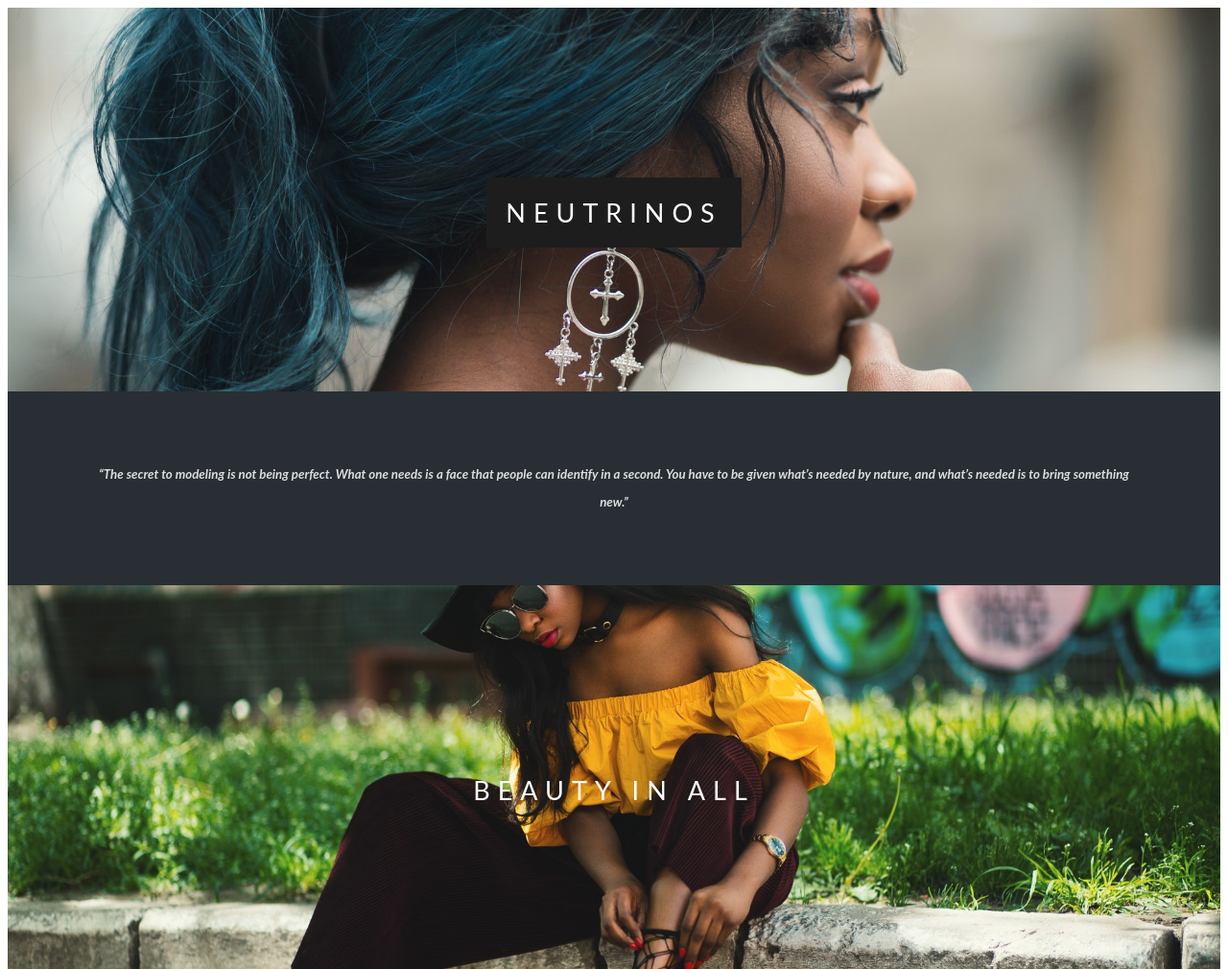
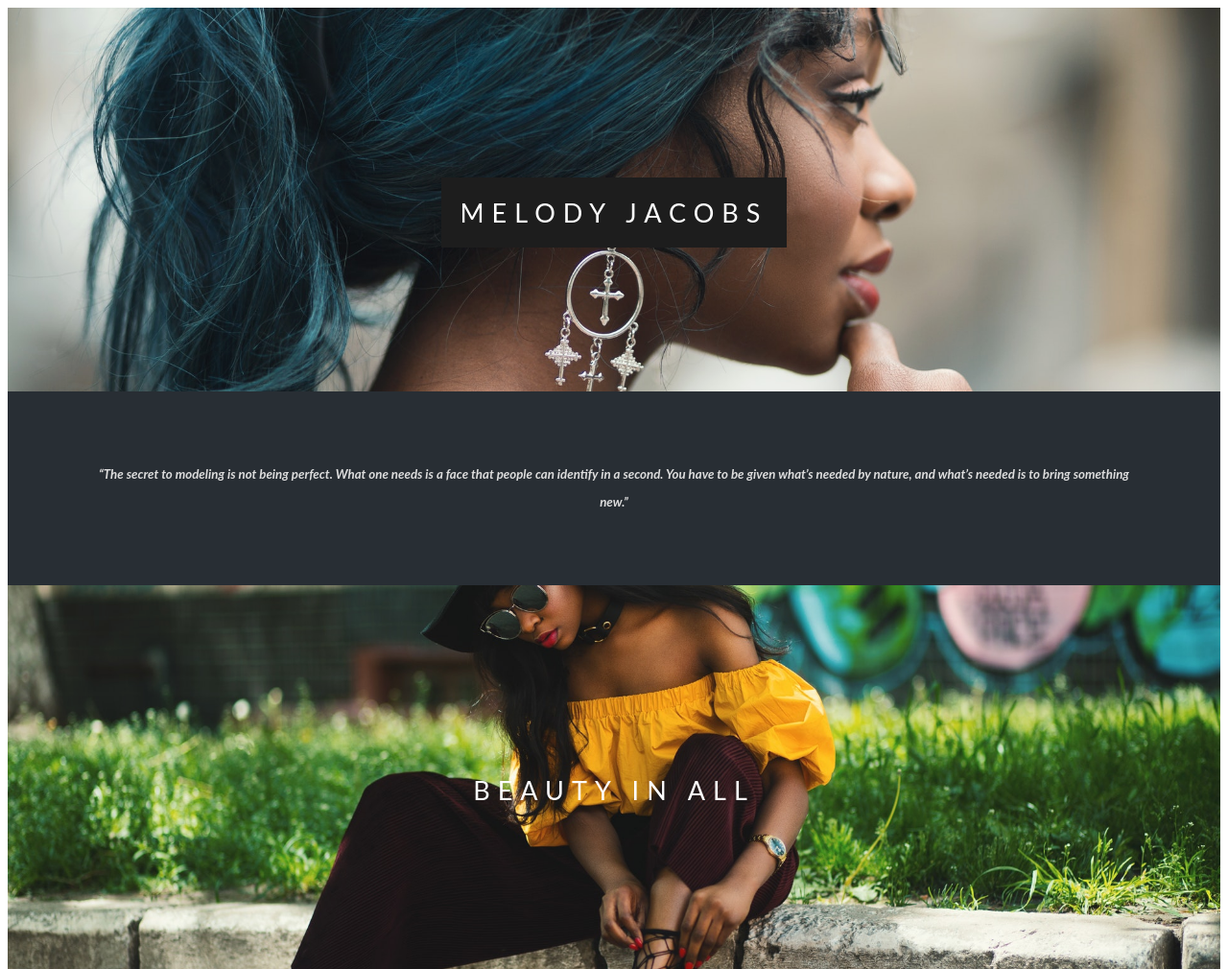
Before and after one commit to Njabulo961/Njabulo961.github.io, a plain HTML site: page Parallex Demo/index.html in a window 1280 px wide. Shown: the top 1010 px of the page at 96% size. Drawn offline with Linux system fonts and the light colour scheme.

Commit message:
Changed Back

```diff
--- a/Parallex Demo/index.html
+++ b/Parallex Demo/index.html
@@ -13,7 +13,7 @@
   <div class="pimg-1">
     <div class="p-text">
       <span class="border">
-        Neutrinos
+        Melody Jacobs
       </span>
     </div>
   </div>
```
